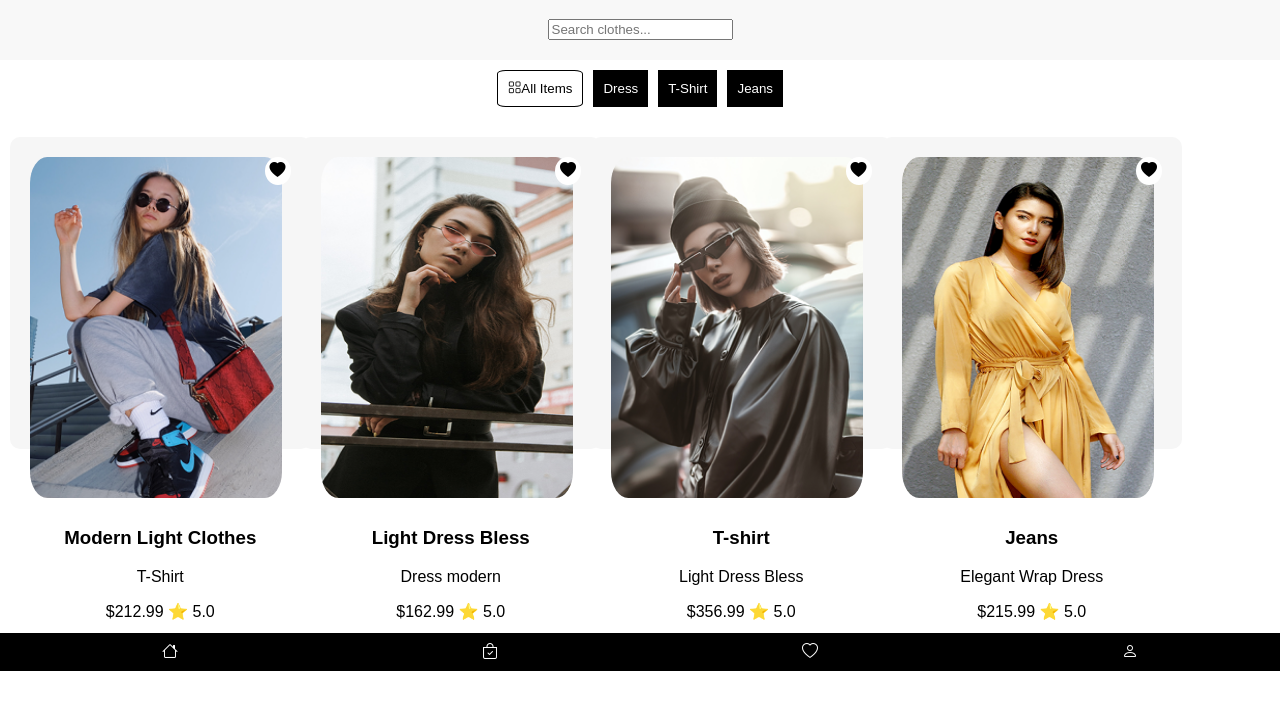
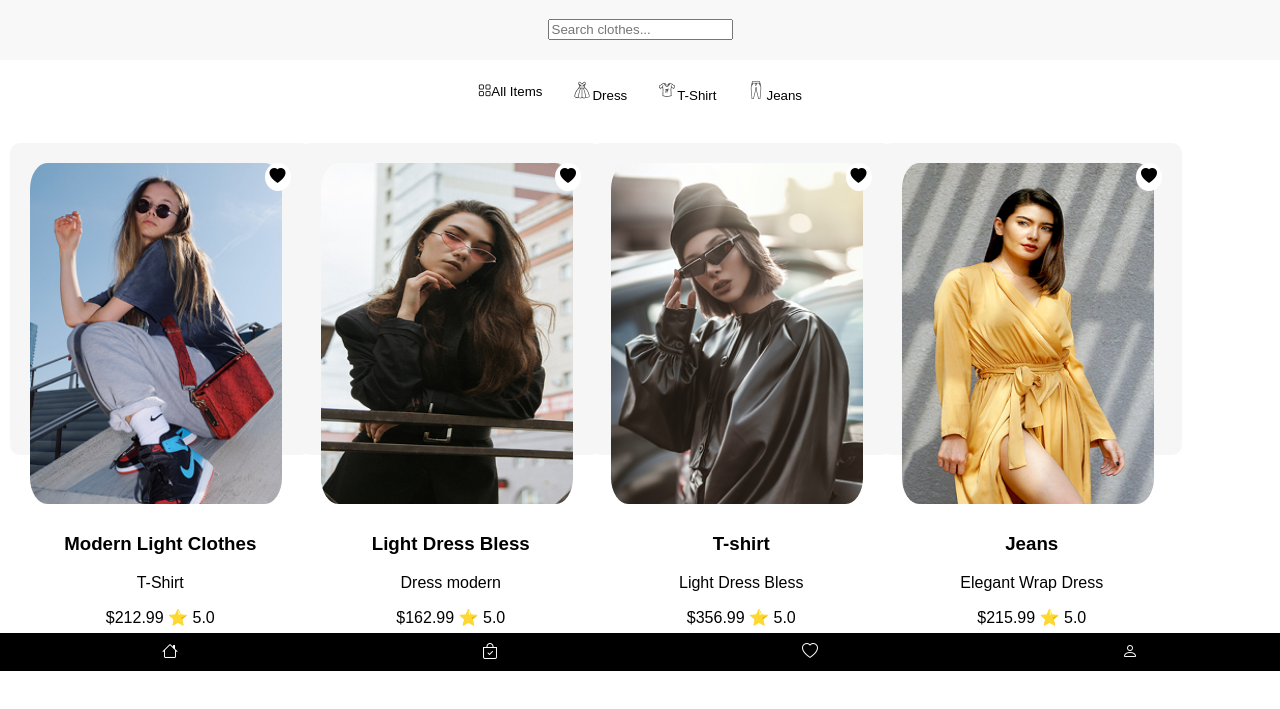
Before and after one commit to Edwincamilocorzosanchez/App_ecommerce_de_ropa, a plain HTML site: page index.html in a window 1280 px wide. Shown: the part 129-838 px from the top of the page. Drawn offline with Linux system fonts and the light colour scheme; a script that the page names is missing; a web font is replaced by a local one.

Commit message:
arreglos en los iconos de la pagina principal

```diff
--- a/css/style.css
+++ b/css/style.css
@@ -27,13 +27,20 @@ nav {
 button {
     padding: 10px;
     border: none;
-    background: #000;
-    color: #fff;
+    background: white;
+    color:black;
     cursor: pointer;
 }
 
 button:hover {
-    background: #ff6600;
+    background-color: black;
+    color: white;
+}
+button img{
+    color: black;
+}
+button img:hover{
+    color: white;
 }
 .product {
     background: #fff;
@@ -121,27 +128,6 @@ footer {
     top: 22vh;
 }
 
-.active {
-    padding: 10px;
-    background: white;
-    color: black;
-    border-radius: 10%;
-    border:  1px solid black;
-    overflow-y: auto;
-
-}
-.active:hover {
-    background-color: black;
-    color: white;
-}
-.active img{
-    color: black;
-}
-.active img:hover{
-    background-color: black;
-    color: white;
-
-}
 @media (max-width: 768px){
     .option{
         grid-template-columns: repeat(auto-fit, minmax(150px, 1fr));
--- a/index.html
+++ b/index.html
@@ -15,10 +15,10 @@
         <input type="text" placeholder="Search clothes...">
     </header>
     <nav>
-        <button class="active"><i class="bi bi-grid"></i>All Items</button>
-        <button>Dress</button>
-        <button>T-Shirt</button>
-        <button>Jeans</button>
+        <button ><i class="bi bi-grid"></i>All Items</button>
+        <button><img src="img/Default Icon.svg" alt="">Dress</button>
+        <button><img src="img/Default Icon (2).png" alt="">T-Shirt</button>
+        <button><img src="img/Default Icon (3).png" alt="">Jeans</button>
     </nav>
     <section class="option">
         <div class="product">
```
Also changed, not shown: img/Default Icon.svg (added).
